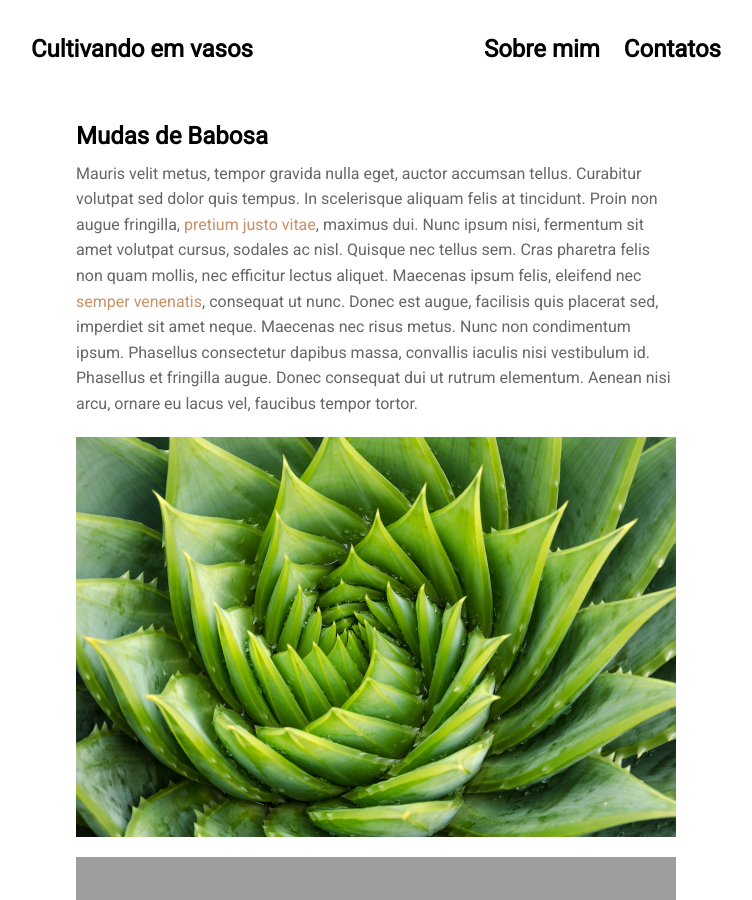
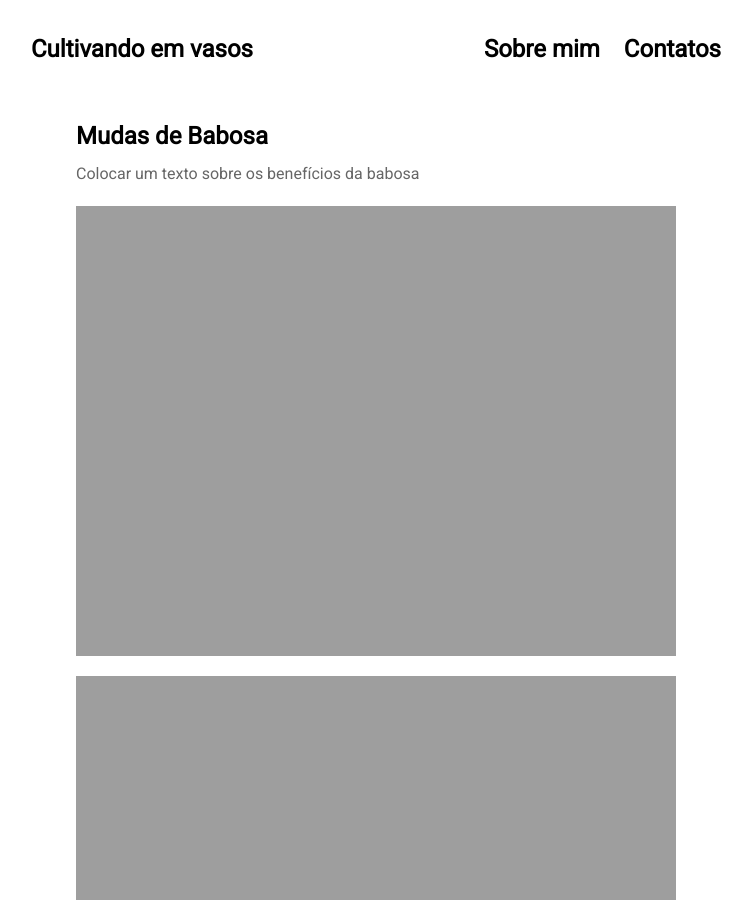
Before and after one commit to cultivandoemvasos/cultivandoemvasos.github.io, a Jekyll site: the page built from projects/proj-1.md, in a window 1280 px wide and 900 px high. Shown: the whole window, without its empty margins (264-1016 px from the left). Built offline with Jekyll 4.4.1, drawn with Linux system fonts in a browser that asks for light colours; nearby versions of some CDN libraries.

Commit message:
Inclui fotos no repertório de mudas

```diff
--- a/_includes/image.html
+++ b/_includes/image.html
@@ -6,7 +6,7 @@
         {% if include.text %}
           {{ include.text }} <i class="fa fa-arrow-right" aria-hidden="true"></i>
         {% else %}
-          View Demo <i class="fa fa-arrow-right" aria-hidden="true"></i>
+          Visite <i class="fa fa-arrow-right" aria-hidden="true"></i>
         {% endif %}
       </div>
     </div>
--- a/projects/proj-1.md
+++ b/projects/proj-1.md
@@ -3,8 +3,10 @@ layout: post
 title: 'Mudas de Babosa'
 permalink: mudas_de_babosa
 ---
-Mauris velit metus, tempor gravida nulla eget, auctor accumsan tellus. Curabitur volutpat sed dolor quis tempus. In scelerisque aliquam felis at tincidunt. Proin non augue fringilla, [pretium justo vitae](#), maximus dui. Nunc ipsum nisi, fermentum sit amet volutpat cursus, sodales ac nisl. Quisque nec tellus sem. Cras pharetra felis non quam mollis, nec efficitur lectus aliquet. Maecenas ipsum felis, eleifend nec [semper venenatis](#), consequat ut nunc. Donec est augue, facilisis quis placerat sed, imperdiet sit amet neque. Maecenas nec risus metus. Nunc non condimentum ipsum. Phasellus consectetur dapibus massa, convallis iaculis nisi vestibulum id. Phasellus et fringilla augue. Donec consequat dui ut rutrum elementum. Aenean nisi arcu, ornare eu lacus vel, faucibus tempor tortor.
+Colocar um texto sobre os benefícios da babosa
 
-{% include image.html url="http://www.gratisography.com" image="projects/proj-1/aloe.jpg" %}
-{% include image.html url="http://www.gratisography.com" image="projects/proj-1/babosa_01.jpg" %}
-{% include image.html url="http://www.gratisography.com" image="projects/proj-1/various_aloe.jpg" %}
+{% include image.html url="#" image="projects/proj-1/thumb.jpg" %}
+{% include image.html url="#" image="projects/proj-1/babosa_no_coco01.jpg" %}
+{% include image.html url="#" image="projects/proj-1/babosa_no_coco02.jpg" %}
+{% include image.html url="#" image="projects/proj-1/babosa_01.jpg" %}
+{% include image.html url="#" image="projects/proj-1/babosa_02.jpg" %}
```
Also changed, not shown: projects/proj-2.md (+1 -1 lines), assets/img/projects/proj-1/aloe.jpg (deleted), assets/img/projects/proj-1/various_aloe.jpg (deleted), 4 other files.
